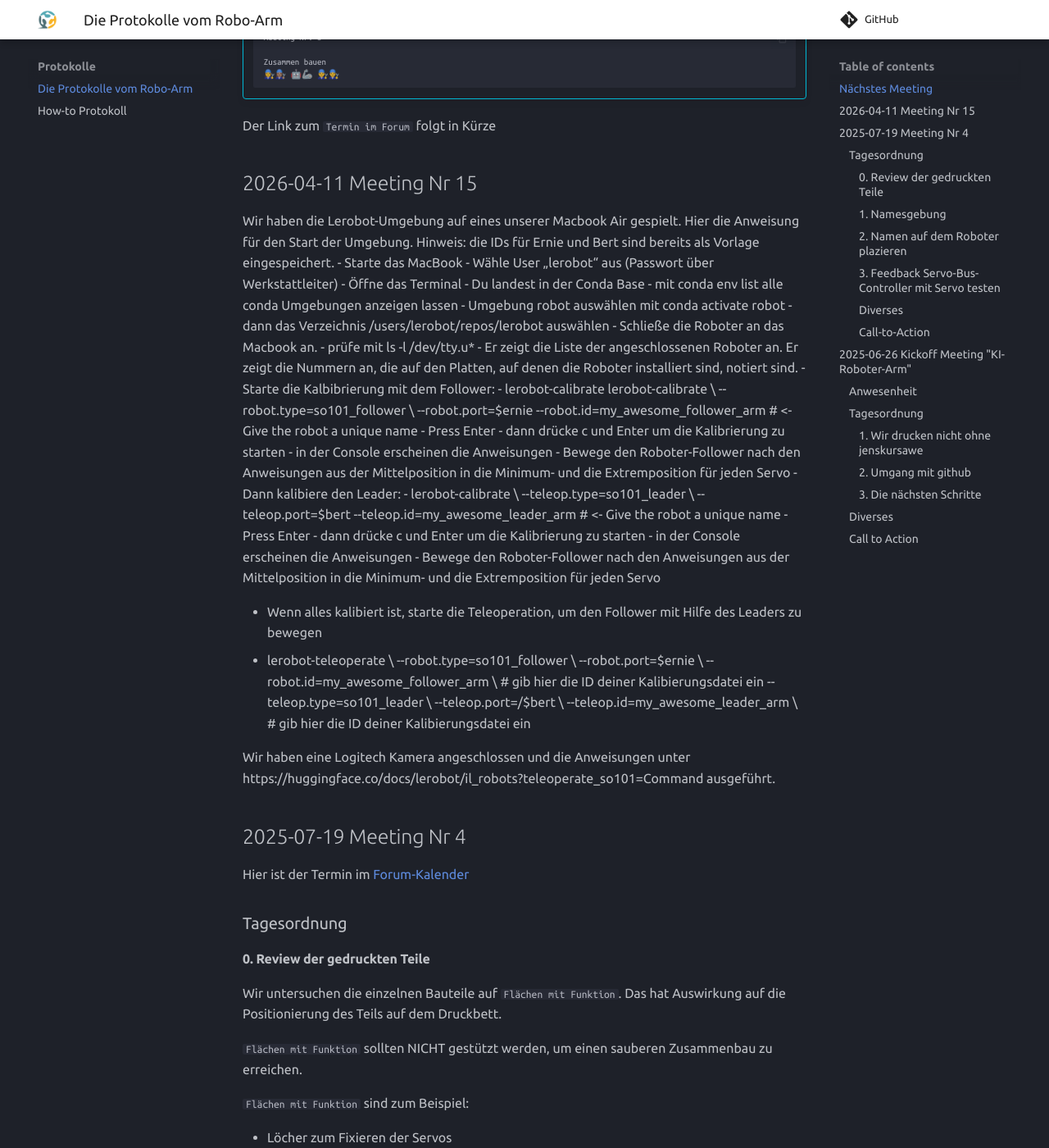
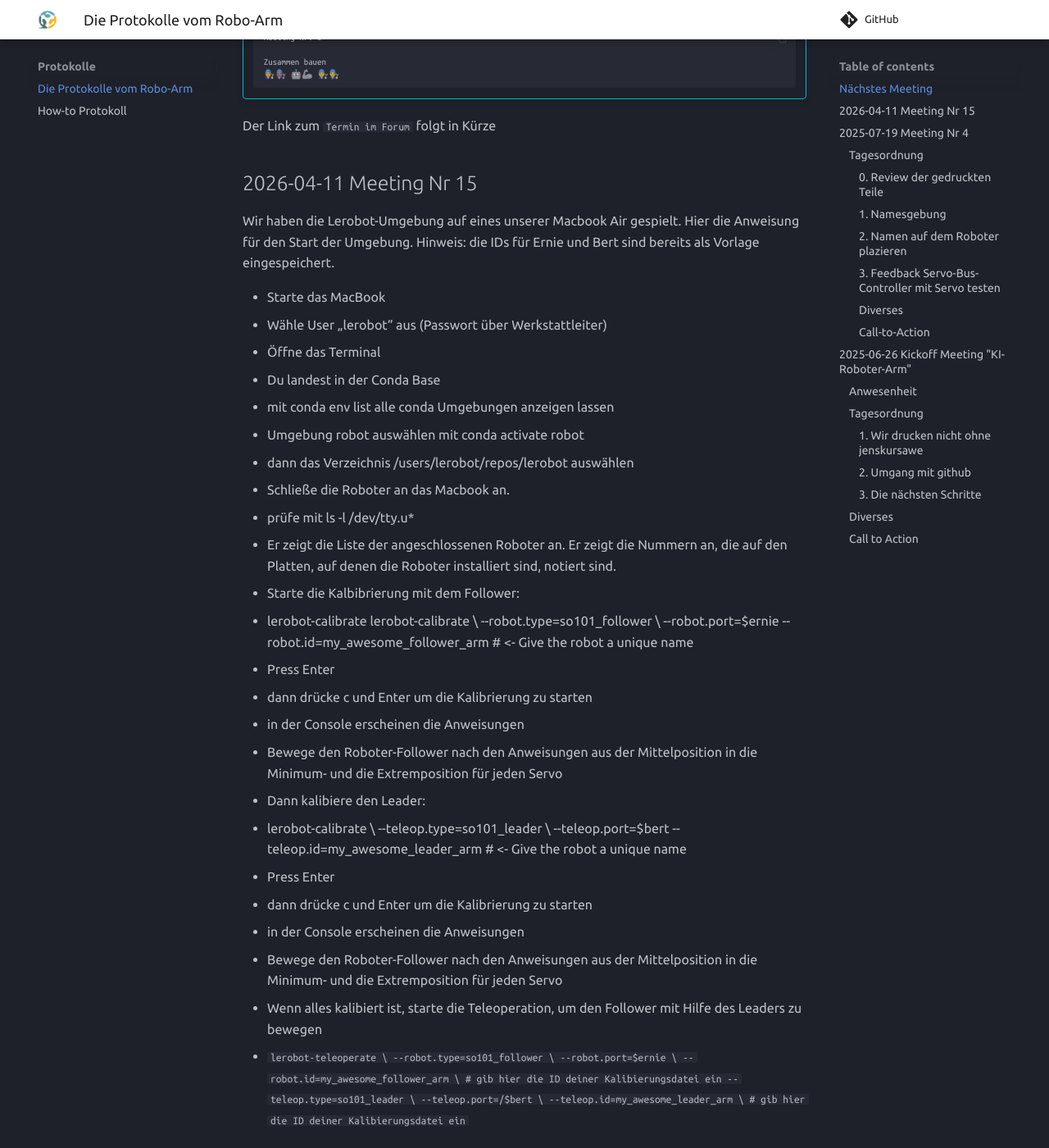
Before and after one commit to garagelab-dus/protolab-robo-docs, an MkDocs documentation site: the page built from docs/Protokolle/Backlog.md, in a window 1280 px wide and 1400 px high, scrolled down 338 px. Shown: the whole window at 82% size. Built offline with MkDocs 1.6.1 and Material for MkDocs 9.7.7, drawn with Linux system fonts in a browser that asks for light colours; comment, search, counter and statistics services are not loaded.

```diff
--- a/docs/Protokolle/Backlog.md
+++ b/docs/Protokolle/Backlog.md
@@ -18,6 +18,7 @@ Der Link zum `Termin im Forum` folgt in Kürze
 ## 2026-04-11 Meeting Nr 15
 
 Wir haben die Lerobot-Umgebung auf eines unserer Macbook Air gespielt. Hier die Anweisung für den Start der Umgebung. Hinweis: die IDs für Ernie und Bert sind bereits als Vorlage eingespeichert.
+
 - Starte das MacBook
 - Wähle User „lerobot“ aus (Passwort über Werkstattleiter)
 - Öffne das Terminal
@@ -48,13 +49,13 @@ Wir haben die Lerobot-Umgebung auf eines unserer Macbook Air gespielt. Hier die
 - Bewege den Roboter-Follower nach den Anweisungen aus der Mittelposition in die Minimum- und die Extremposition für jeden Servo
 
 - Wenn alles kalibiert ist, starte die Teleoperation, um den Follower mit Hilfe des Leaders zu bewegen
-- lerobot-teleoperate \
+- `lerobot-teleoperate \
     --robot.type=so101_follower \
     --robot.port=$ernie \
     --robot.id=my_awesome_follower_arm \ # gib hier die ID deiner Kalibierungsdatei ein
     --teleop.type=so101_leader \
     --teleop.port=/$bert \
-    --teleop.id=my_awesome_leader_arm \ # gib hier die ID deiner Kalibierungsdatei ein
+    --teleop.id=my_awesome_leader_arm \ # gib hier die ID deiner Kalibierungsdatei ein`
 
 Wir haben eine Logitech Kamera angeschlossen und die Anweisungen unter https://huggingface.co/docs/lerobot/il_robots?teleoperate_so101=Command ausgeführt.
 
```
